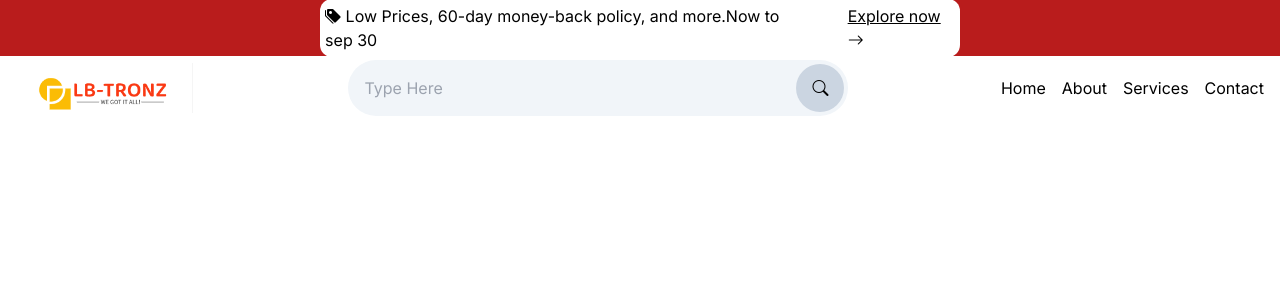
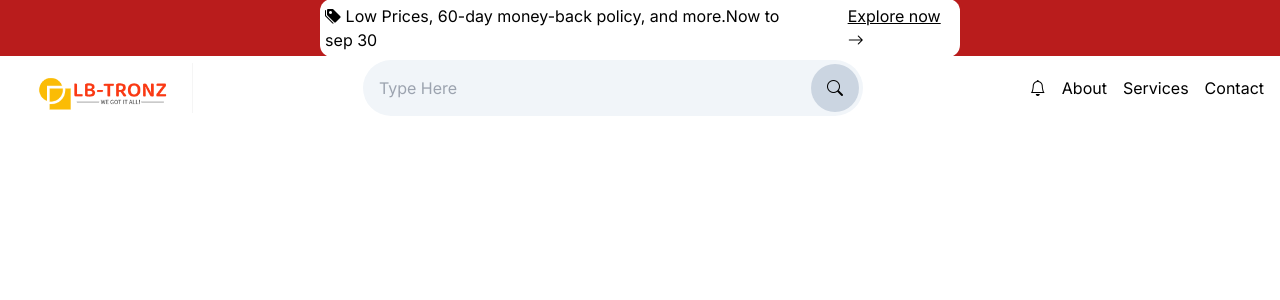
Before and after one commit to MALWICK/Lb-laptops, a Next.js app: page / in a window 1280 px wide. Shown: the top 300 px of the page. Built offline with nearby package versions, Linux system fonts and the light colour scheme.

Commit message:
adding notifications icons

```diff
--- a/components/homepage/HomeNavbar.tsx
+++ b/components/homepage/HomeNavbar.tsx
@@ -70,7 +70,7 @@ function HomeNavbar() {
           <ul
             className={`hidden md:flex space-x-4 ${isMenuOpen ? "" : "hidden"}`}
           >
-            <li>Home</li>
+            <li className="notification"><i className="bi bi-bell"></i></li>
             <li>About</li>
             <li>Services</li>
             <li>Contact</li>
@@ -79,7 +79,7 @@ function HomeNavbar() {
       </nav>
       {isMenuOpen && (
         <ul className="md:hidden">
-          <li>Home</li>
+          <li><i className="bi bi-bell"></i> Notifications</li>
           <li>About</li>
           <li>Services</li>
           <li>Contact</li>
```
